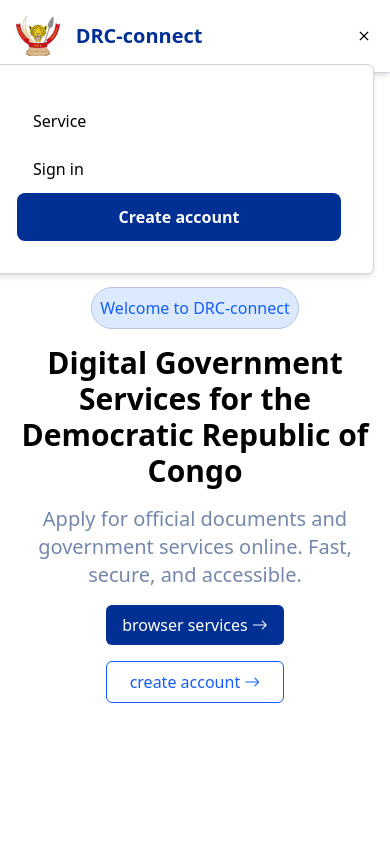
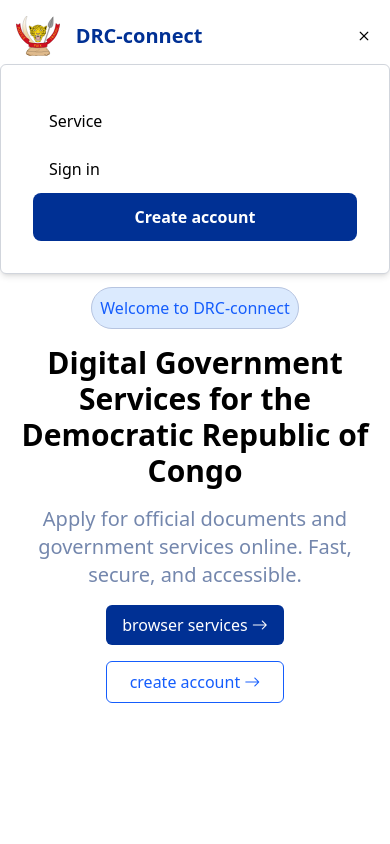
Before and after one commit to jbihamba/drc-connect, a plain HTML site: page index.html in a window 390 px wide. Both pictures are taken after a click on the button 364 px from the left and 36 px from the top of the page. Shown: the top 844 px of the page. Drawn offline with nearby package versions, Linux system fonts and the light colour scheme.

Commit message:
fix(nav mobile): adjust positioning (right-4 → right-0)

```diff
--- a/index.html
+++ b/index.html
@@ -25,7 +25,7 @@
                     </ul>
                     <!--menu mobile-->
                    <button class="text-xl md:hidden" id="nav-mobile-toggle"><i class="bi bi-list"></i></button>
-                   <ul id="mobile-nav-menu" class="hidden flex-col gap-8 absolute top-16 right-4 bg-white border border-gray-300 shadow-md rounded-md p-8 w-full">
+                   <ul id="mobile-nav-menu" class="hidden flex-col gap-8 absolute top-16 right-0 bg-white border border-gray-300 shadow-md rounded-md p-8 w-full">
                           <!--mobile menu items-->
                           <li class="block w-full px-4 py-3 rounded-lg font-medium hover:bg-gray-100 transition"><a href="service.html">Service</a></li>
                           <li class="block w-full px-4 py-3 rounded-lg font-medium hover:bg-gray-100 transition"><a href="login.html">Sign in</a></li>
```
